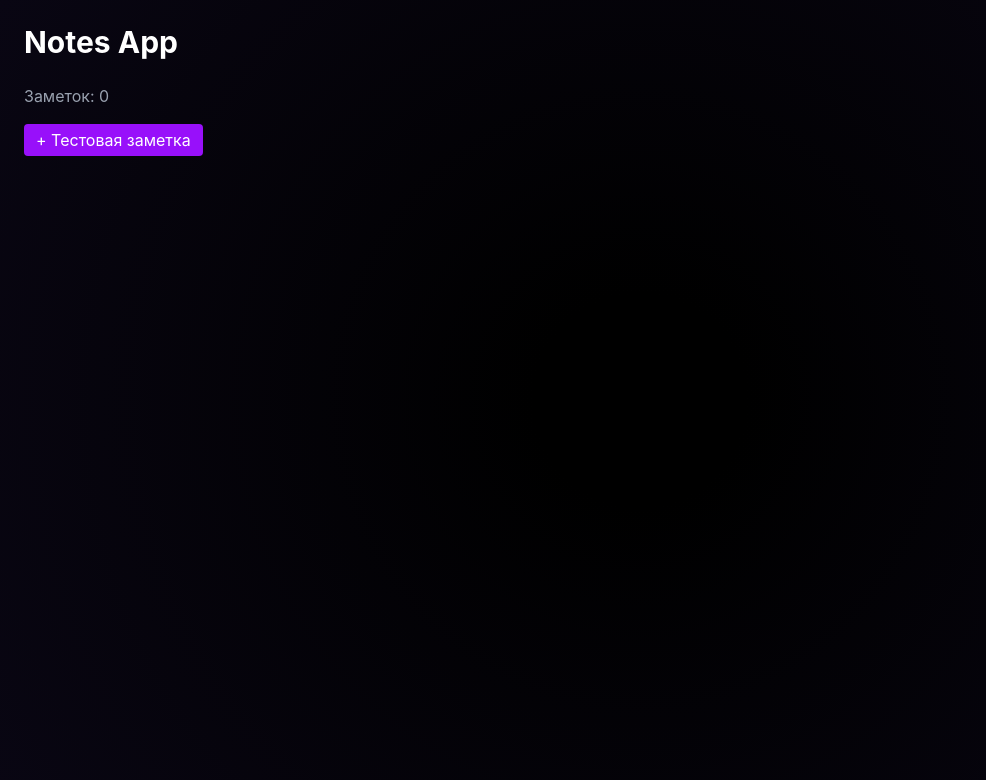
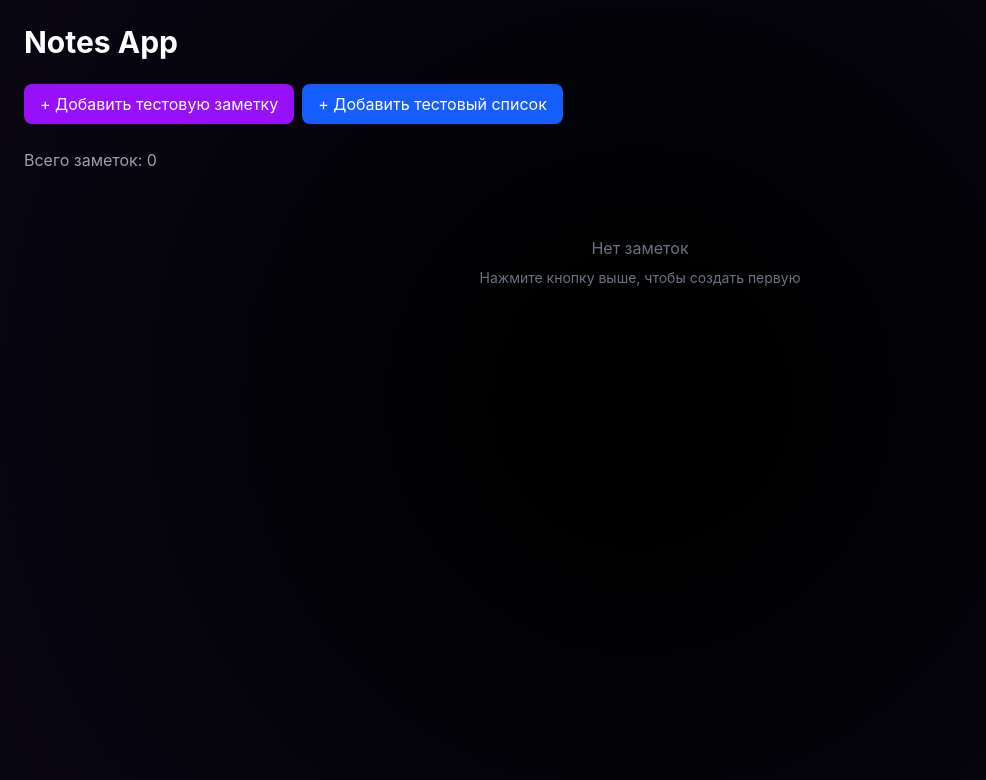
Before and after one commit to 11Moge-ko/notes-app-chelgu, a React (Vite) app: page / in a window 1280 px wide. Shown: the top 780 px of the page, without its empty margins (0-986 px from the left). Built offline with nearby package versions, Linux system fonts and the light colour scheme.

Commit message:
Теперь можно создавать тестовые заметки

```diff
--- a/src/App.tsx
+++ b/src/App.tsx
@@ -2,6 +2,7 @@
 import { useEffect } from 'react';
 import { useNotesStore } from './store/useNotesStore';
 import { initDB } from './services/indexedDB';
+import { NoteCard } from './components/NoteCard';
 
 function App() {
   const { notes, isLoading, loadNotes, addNote, updateNote, deleteNote } = useNotesStore();
@@ -11,7 +12,12 @@ function App() {
     initDB().catch(console.error);
 
     // Для тестирования из консоли
-    (window as any).testNotes = { addNote, updateNote, deleteNote, getNotes: () => useNotesStore.getState().notes };
+    (window as any).testNotes = {
+      addNote,
+      updateNote,
+      deleteNote,
+      getNotes: () => useNotesStore.getState().notes
+    };
   }, [loadNotes, addNote, updateNote, deleteNote]);
 
   if (isLoading) {
@@ -25,47 +31,75 @@ function App() {
   return (
     <div className="min-h-screen p-6">
       <div className="max-w-7xl mx-auto">
+        {/* Заголовок */}
         <h1 className="text-white text-3xl font-bold mb-6">Notes App</h1>
-        <p className="text-gray-400 mb-4">Заметок: {notes.length}</p>
 
-        {/* Временные кнопки для тестирования */}
-        <div className="flex gap-2 mb-4">
+        {/* Кнопка добавления тестовой заметки */}
         <button
           onClick={() => {
             const testNote = {
               title: 'Тестовая заметка',
-                content: 'Это тестовое содержание заметки',
+              content: 'Это первая строка\nВторая строка\nТретья строка\nЧетвёртая строка не войдёт в превью',
               type: 'text' as const,
               borderColor: '#bc57ca' as const,
               pinned: false,
+              tags: [],
             };
             addNote(testNote);
           }}
-            className="bg-purple-600 text-white px-3 py-1 rounded"
+          className="bg-purple-600 hover:bg-purple-700 text-white px-4 py-2 rounded-lg mb-6 transition-colors"
         >
-            + Тестовая заметка
+          + Добавить тестовую заметку
         </button>
+
+        {/* Кнопка добавления тестового списка */}
+        <button
+          onClick={() => {
+            const testList = {
+              title: 'Мои задачи',
+              content: [
+                { id: '1', text: 'Купить продукты', isChecked: true },
+                { id: '2', text: 'Сделать домашку', isChecked: false },
+                { id: '3', text: 'Позвонить маме', isChecked: false },
+                { id: '4', text: 'Сходить в спортзал', isChecked: false },
+              ],
+              type: 'list' as const,
+              borderColor: '#38b6ff' as const,
+              pinned: false,
+              tags: [],
+            };
+            addNote(testList);
+          }}
+          className="bg-blue-600 hover:bg-blue-700 text-white px-4 py-2 rounded-lg mb-6 ml-2 transition-colors"
+        >
+          + Добавить тестовый список
+        </button>
+
+        {/* Статистика */}
+        <p className="text-gray-400 mb-4">Всего заметок: {notes.length}</p>
+
+        {/* Список заметок */}
+        {notes.length === 0 ? (
+          <div className="text-center text-gray-500 py-12">
+            <p>Нет заметок</p>
+            <p className="text-sm mt-2">Нажмите кнопку выше, чтобы создать первую</p>
           </div>
-
-        {/* Список заметок (временный) */}
-        <div className="space-y-2">
-          {notes.map(note => (
-            <div key={note.id} className="bg-black p-3 rounded border border-purple-600 text-white">
-              <div className="flex justify-between items-center">
-                <h3 className="font-bold">{note.title || 'Без заголовка'}</h3>
+        ) : (
+          <div className="grid grid-cols-1 md:grid-cols-2 lg:grid-cols-3 gap-4">
+            {notes.map((note) => (
+              <div key={note.id} className="relative group">
+                <NoteCard note={note} />
+                {/* Кнопка удаления (временная, для тестирования) */}
                 <button
                   onClick={() => deleteNote(note.id)}
-                  className="text-red-400 text-sm"
+                  className="absolute top-2 right-2 bg-red-600 hover:bg-red-700 text-white text-xs px-2 py-1 rounded opacity-0 group-hover:opacity-100 transition-opacity"
                 >
                   Удалить
                 </button>
               </div>
-              <p className="text-gray-400 text-sm mt-1">
-                {typeof note.content === 'string' ? note.content.slice(0, 50) : 'Список'}
-              </p>
-            </div>
             ))}
           </div>
+        )}
       </div>
     </div>
   );
--- /dev/null
+++ b/src/components/NoteCard.tsx
@@ -0,0 +1,62 @@
+// components/NoteCard.tsx
+import type { Note, ListItem } from '../types';
+
+interface NoteCardProps {
+  note: Note;
+}
+
+export function NoteCard({ note }: NoteCardProps) {
+  // Получить превью контента (первые 3 строки)
+  const getContentPreview = (): string => {
+    if (note.type === 'list' && Array.isArray(note.content)) {
+      const items = (note.content as ListItem[]).slice(0, 3);
+      return items.map(item => `• ${item.text}`).join('\n');
+    }
+    if (typeof note.content === 'string') {
+      return note.content.split('\n').slice(0, 3).join('\n');
+    }
+    return '';
+  };
+
+  // Получить статистику для списка
+  const getListStats = (): { completed: number; total: number } | null => {
+    if (note.type === 'list' && Array.isArray(note.content)) {
+      const items = note.content as ListItem[];
+      const total = items.length;
+      const completed = items.filter(item => item.isChecked).length;
+      return { completed, total };
+    }
+    return null;
+  };
+
+  const preview = getContentPreview();
+  const listStats = getListStats();
+
+  return (
+    <div className="bg-black border border-white rounded-lg p-4 hover:border-gray-400 transition-colors">
+      {/* Заголовок */}
+      <h3 className="text-white font-medium text-lg mb-2">
+        {note.title || 'Без заголовка'}
+      </h3>
+
+      {/* Превью контента */}
+      <div className="text-gray-300 text-sm whitespace-pre-line">
+        {preview || <span className="text-gray-500">Нет содержания</span>}
+      </div>
+
+      {/* Статистика для списка */}
+      {listStats && (
+        <div className="text-gray-400 text-xs mt-2">
+          ✓ {listStats.completed} / {listStats.total} выполнено
+        </div>
+      )}
+
+      {/* Индикатор типа заметки */}
+      <div className="text-gray-500 text-xs mt-2">
+        {note.type === 'list' && '📋 Список'}
+        {note.type === 'text' && '📝 Текст'}
+        {note.type === 'photo' && '🖼️ Фото'}
+      </div>
+    </div>
+  );
+}
```
Lines whose indentation alone changed are shown as unchanged.
